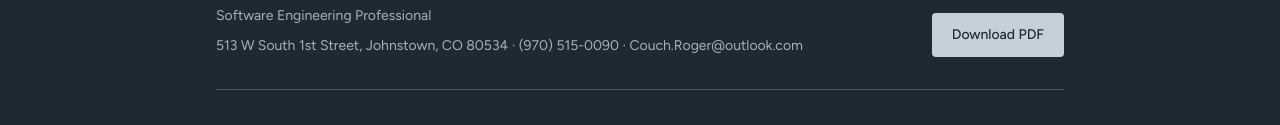
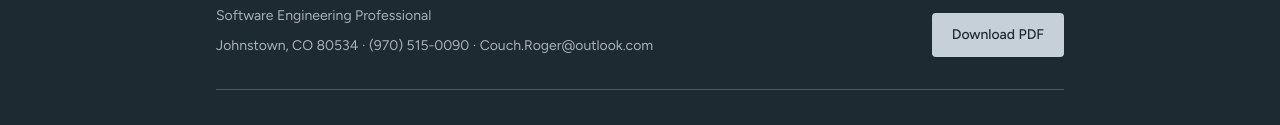
Before and after one commit to Roger-Couch/roger-portfolio, a plain HTML site: page resume.html in a window 1280 px wide. Shown: the part 206-331 px from the top of the page. Drawn offline with Linux system fonts and the light colour scheme.

Commit message:
resume.html

```diff
--- a/resume.html
+++ b/resume.html
@@ -47,7 +47,7 @@
         <p class="kicker">Resume</p>
         <h1>Roger Couch</h1>
         <p class="meta">Software Engineering Professional</p>
-        <p class="meta">513 W South 1st Street, Johnstown, CO 80534 · (970) 515-0090 · Couch.Roger@outlook.com</p>
+        <p class="meta">Johnstown, CO 80534 · (970) 515-0090 · Couch.Roger@outlook.com</p>
       </div>
       <a class="btn" href="roger-couch-resume.pdf" download>Download PDF</a>
     </div>
```
